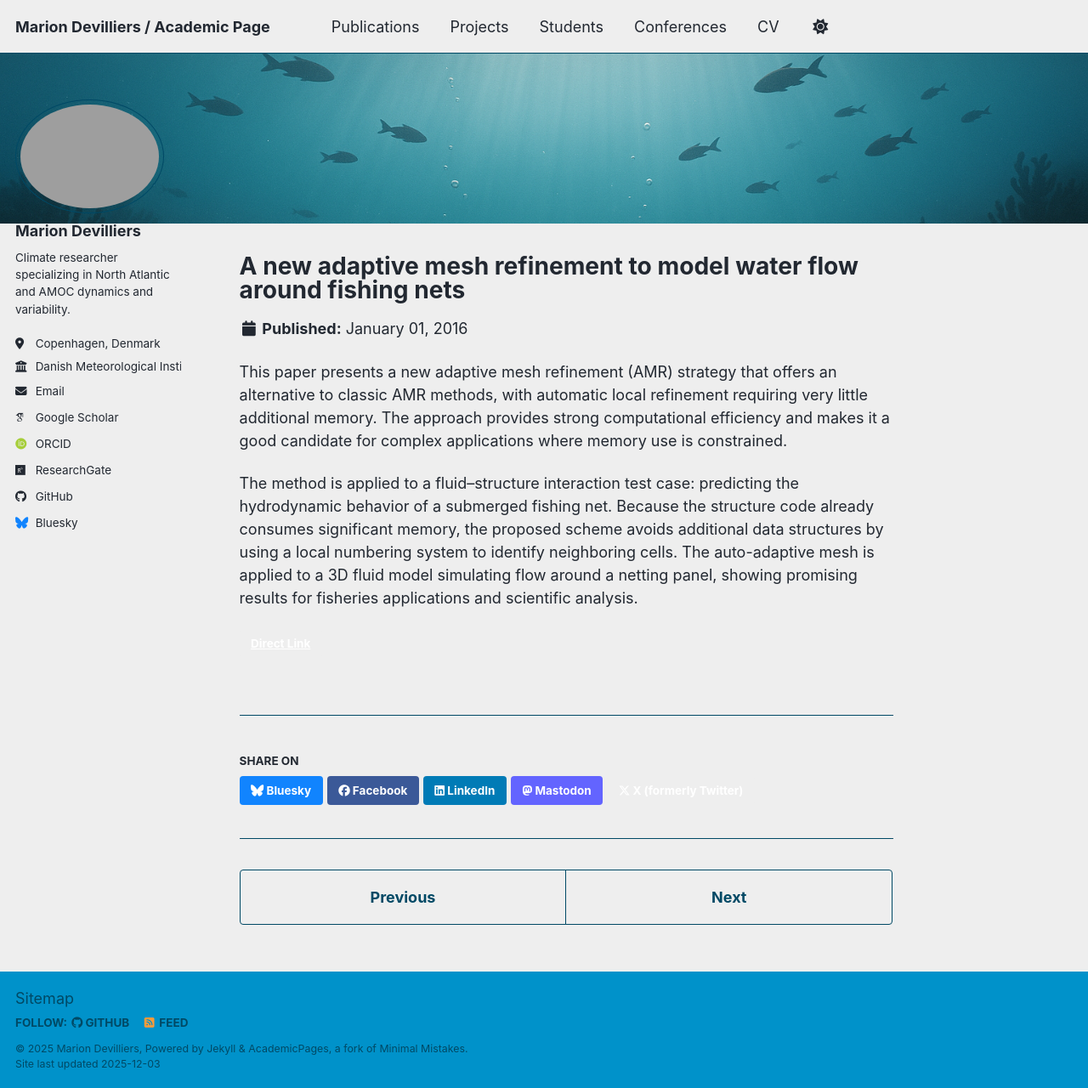
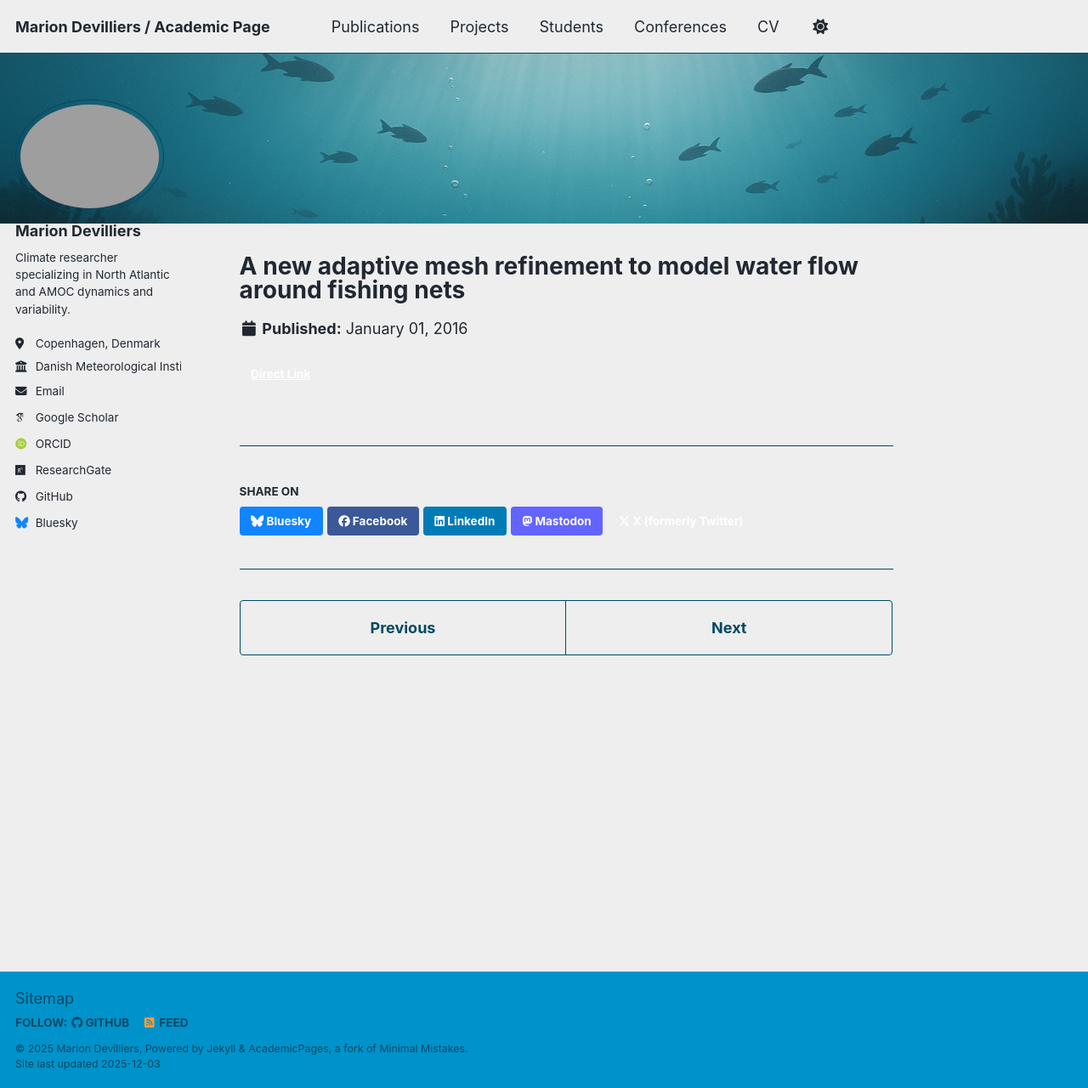
Before and after one commit to mariondevilliers/mariondevilliers.github.io, a Jekyll site: the page built from _publications/2016-mesh-refinement.md, in a window 1280 px wide and 1280 px high. Shown: the whole window at 85% size. Built offline with Jekyll 4.4.1, drawn with Linux system fonts in a browser that asks for light colours; some web fonts are replaced; a script bundle is joined from its source files by our own code; library files that are not in the unit come from our copies.

Commit message:
Update 2016-mesh-refinement.md

```diff
--- a/_publications/2016-mesh-refinement.md
+++ b/_publications/2016-mesh-refinement.md
@@ -17,7 +17,3 @@ keywords:
   - Fluid–structure interaction
   - Net deployment
 ---
-
-This paper presents a new adaptive mesh refinement (AMR) strategy that offers an alternative to classic AMR methods, with automatic local refinement requiring very little additional memory. The approach provides strong computational efficiency and makes it a good candidate for complex applications where memory use is constrained.
-
-The method is applied to a fluid–structure interaction test case: predicting the hydrodynamic behavior of a submerged fishing net. Because the structure code already consumes significant memory, the proposed scheme avoids additional data structures by using a local numbering system to identify neighboring cells. The auto-adaptive mesh is applied to a 3D fluid model simulating flow around a netting panel, showing promising results for fisheries applications and scientific analysis.
```
